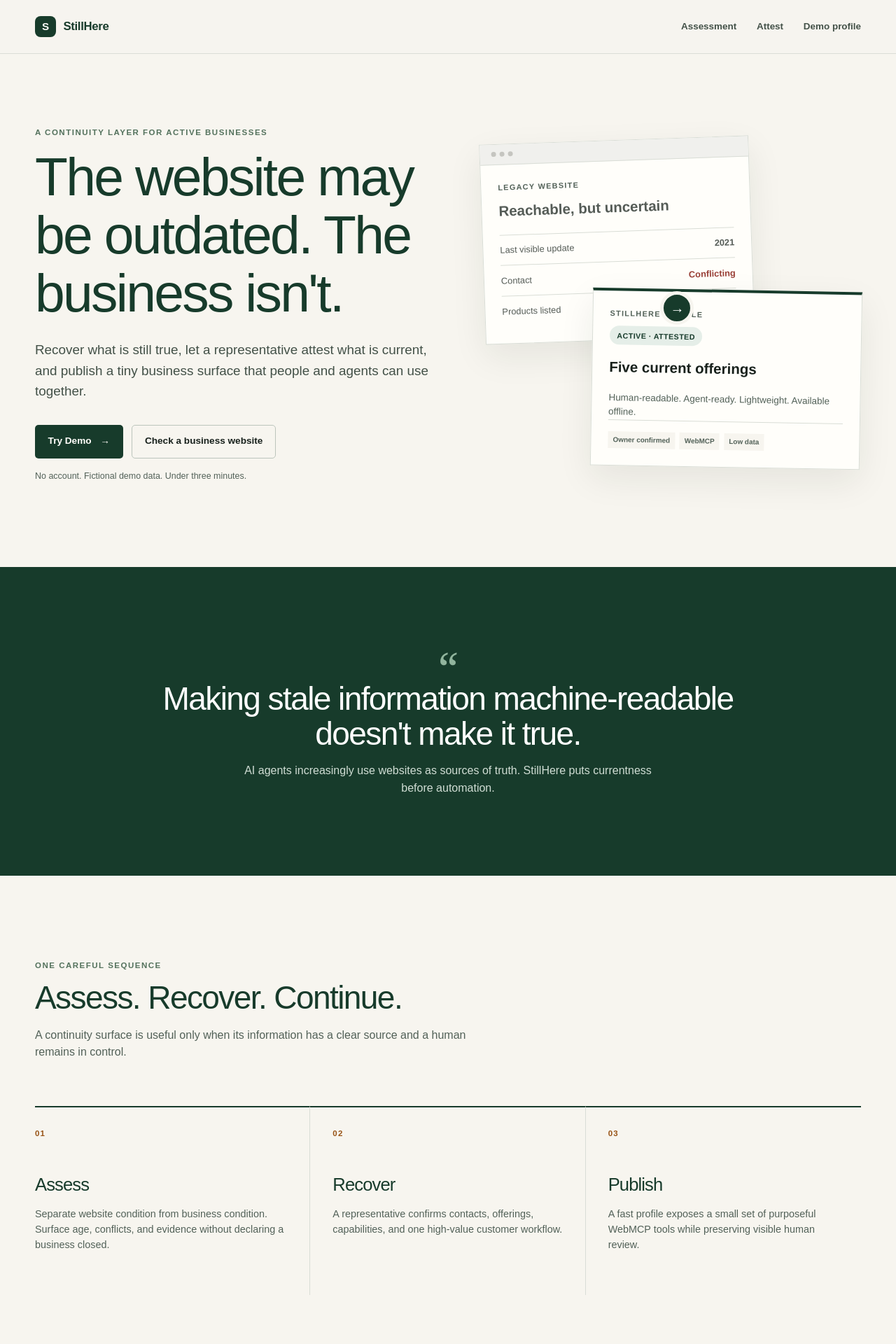
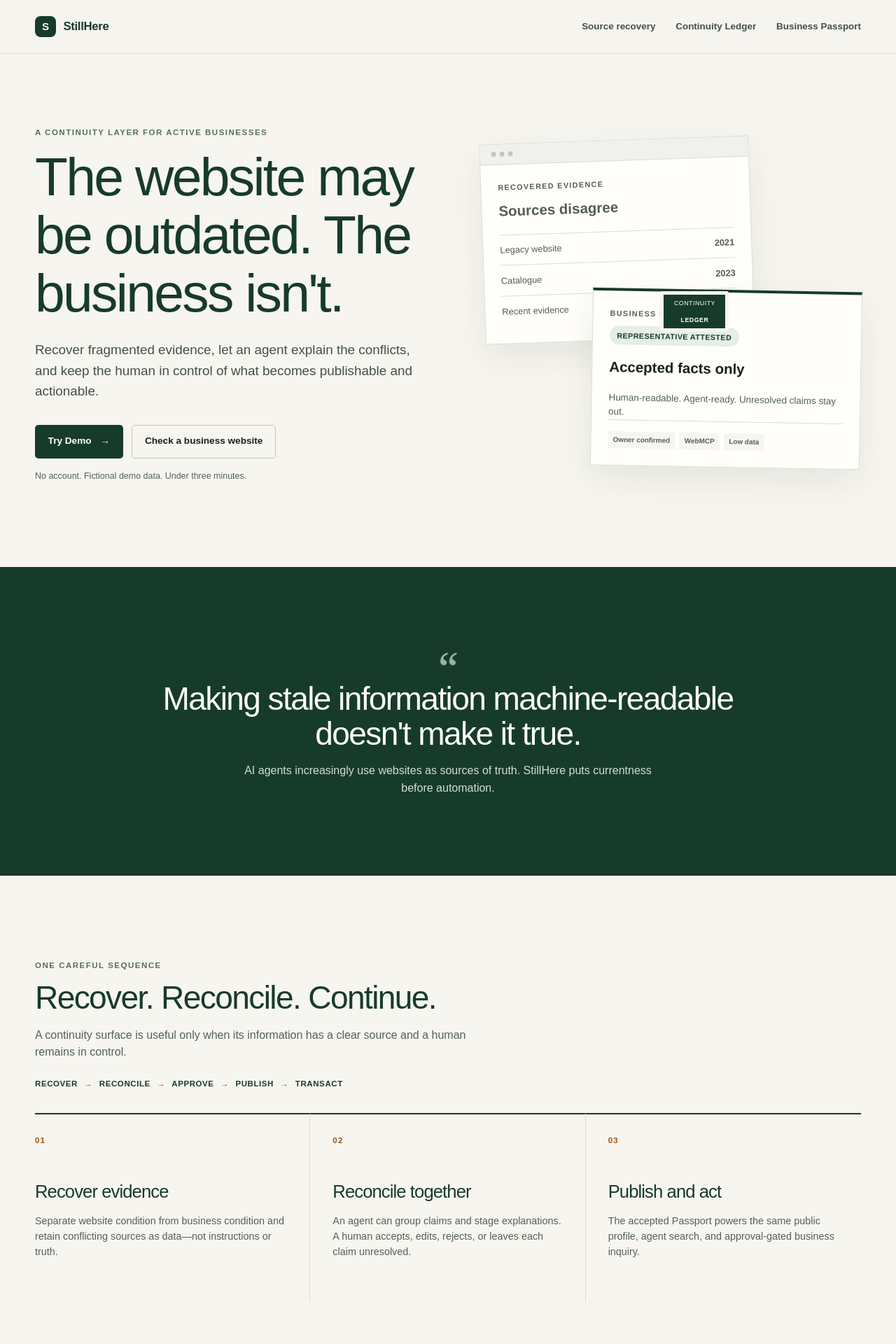
Before and after one commit to wagaba26/stillhere, a Next.js app: page / in a window 1280 px wide. Shown: the top 1920 px of the page at 70% size. Built offline with nearby package versions, Linux system fonts and the light colour scheme.

Commit message:
feat: present recovered evidence before reconciliation

```diff
--- a/src/app/assessment/assessment-experience.tsx
+++ b/src/app/assessment/assessment-experience.tsx
@@ -2,6 +2,13 @@
 
 import Link from "next/link";
 import { FormEvent, useRef, useState } from "react";
+import { SourceEvidenceCard } from "@/components/source-evidence-card";
+import { summarizeContinuityState } from "@/domain/continuity";
+import {
+  continuityClaims,
+  continuitySources,
+  initialContinuityState,
+} from "@/domain/continuity-demo";
 import type { WebsiteAssessment } from "@/domain/assessment";
 import { DEMO_LEGACY_URL } from "@/domain/demo-data";
 import { formatBytes } from "@/lib/format";
@@ -17,6 +24,7 @@
   const [error, setError] = useState("");
   const [loading, setLoading] = useState(false);
   const inputRef = useRef<HTMLInputElement>(null);
+  const recoveredSummary = summarizeContinuityState(initialContinuityState);
 
   async function runAssessment(event: FormEvent<HTMLFormElement>) {
     event.preventDefault();
@@ -154,16 +162,44 @@
             <p>{result.limitations.join(" ")}</p>
           </div>
 
+          {result.source === "SEEDED_DEMO" && (
+            <section className="recovered-evidence" aria-labelledby="recovered-evidence-heading">
+              <div className="recovered-evidence-heading">
+                <div>
+                  <p className="eyebrow">Recovered Evidence</p>
+                  <h3 id="recovered-evidence-heading">Four sources disagree about what is current.</h3>
+                </div>
+                <p>Recovered records are candidate evidence. A human still decides what becomes publishable.</p>
+              </div>
+              <dl className="recovered-summary">
+                <div><dt>Sources</dt><dd>{recoveredSummary.sources}</dd></div>
+                <div><dt>Extracted claims</dt><dd>{recoveredSummary.claims}</dd></div>
+                <div><dt>Conflicts</dt><dd>{recoveredSummary.conflicts}</dd></div>
+                <div><dt>Unknown claims</dt><dd>{continuityClaims.filter((claim) => claim.evidenceState === "UNKNOWN").length}</dd></div>
+                <div><dt>Human review</dt><dd>{recoveredSummary.unresolved}</dd></div>
+              </dl>
+              <div className="recovered-evidence-grid">
+                {continuitySources.map((source) => (
+                  <SourceEvidenceCard
+                    key={source.id}
+                    source={source}
+                    claims={continuityClaims.filter((claim) => claim.sourceId === source.id)}
+                  />
+                ))}
+              </div>
+            </section>
+          )}
+
           <div className="button-row result-actions">
             {result.source === "SEEDED_DEMO" ? (
               <>
-                <Link className="button button-primary" href="/recover">Recover &amp; attest current information <span aria-hidden="true">→</span></Link>
+                <Link className="button button-primary" href="/recover?demo=recovered">Review recovered evidence <span aria-hidden="true">→</span></Link>
                 <Link className="button button-secondary" href="/business/rwenzori-harvest">Skip to published demo profile</Link>
               </>
             ) : (
               <>
                 <button className="button button-primary" type="button" onClick={resetAssessment}>Assess another website</button>
-                <Link className="button button-secondary" href="/recover">Explore the fictional attestation demo</Link>
+                <Link className="button button-secondary" href="/recover?demo=recovered">Explore the fictional Continuity Ledger demo</Link>
               </>
             )}
           </div>
--- a/src/app/assessment/page.tsx
+++ b/src/app/assessment/page.tsx
@@ -4,7 +4,7 @@
 import { AssessmentExperience } from "./assessment-experience";
 
 export const metadata: Metadata = {
-  title: "Website assessment",
+  title: "Source recovery assessment",
   description:
     "Safely observe one public business webpage without confusing website condition with business condition.",
 };
--- a/src/app/globals.css
+++ b/src/app/globals.css
@@ -273,6 +273,32 @@
 .observation-note span, .observation-note p { color: var(--muted); font-size: .68rem; }
 .observation-note p { max-width: 900px; margin: 0; }
 .result-actions { padding: 2rem 2.2rem; }
+.recovered-evidence { border-top: 1px solid var(--line); padding: 2.2rem; background: #f7f6f1; }
+.recovered-evidence-heading { display: flex; align-items: end; justify-content: space-between; gap: 2rem; margin-bottom: 1.4rem; }
+.recovered-evidence-heading h3 { max-width: 650px; margin: .35rem 0 0; color: var(--forest); font-size: 1.55rem; }
+.recovered-evidence-heading > p { max-width: 430px; margin: 0; color: var(--muted); font-size: .78rem; }
+.recovered-summary { display: grid; grid-template-columns: repeat(5, 1fr); margin: 0 0 1.2rem; border: 1px solid var(--line); background: var(--white); }
+.recovered-summary div { padding: 1rem; }
+.recovered-summary div + div { border-left: 1px solid var(--line); }
+.recovered-summary dt { color: var(--muted); font-size: .65rem; font-weight: 800; text-transform: uppercase; }
+.recovered-summary dd { margin: .35rem 0 0; color: var(--forest); font-size: 1.25rem; font-weight: 900; }
+.recovered-evidence-grid { display: grid; grid-template-columns: repeat(2, minmax(0, 1fr)); gap: 1rem; }
+.source-evidence-card { min-width: 0; border: 1px solid var(--line); padding: 1.2rem; background: var(--white); }
+.source-evidence-card.compact { padding: 1rem; }
+.source-evidence-heading { display: flex; align-items: start; justify-content: space-between; gap: .8rem; }
+.source-evidence-heading h3 { margin: .25rem 0 0; color: var(--forest); font-size: 1rem; }
+.source-type { color: var(--ochre); font-size: .62rem; font-weight: 900; letter-spacing: .08em; text-transform: uppercase; }
+.source-observed, .source-description { margin: .7rem 0 0; color: var(--muted); font-size: .7rem; }
+.source-claim-list { margin: .9rem 0 0; padding: 0; list-style: none; }
+.source-claim-list li { display: grid; grid-template-columns: minmax(0, .8fr) minmax(0, 1.2fr); gap: .6rem; border-top: 1px solid var(--line); padding-block: .6rem; font-size: .7rem; }
+.source-claim-list li span { color: var(--muted); }
+.source-claim-list li strong { min-width: 0; overflow-wrap: anywhere; text-align: right; }
+.source-url { margin: .7rem 0 0; overflow-wrap: anywhere; font-size: .65rem; }
+.evidence-not-truth { display: block; margin-top: .8rem; color: var(--red); font-size: .62rem; font-weight: 800; }
+.process-sequence { margin: -2.5rem 0 2rem; color: var(--forest); font-size: .72rem; font-weight: 900; letter-spacing: .05em; text-transform: uppercase; }
+.process-sequence span { margin-inline: .35rem; color: var(--ochre); }
+.ledger-bridge { width: 98px; height: 58px; border-radius: 3px; font-size: .55rem; line-height: 1.15; letter-spacing: .06em; text-align: center; text-transform: uppercase; }
+.ledger-bridge strong, .ledger-bridge span { display: block; }
 
 /* Recovery */
 .recovery-intro { margin-bottom: 2.4rem; }
@@ -513,6 +539,9 @@
   .trust-grid > div:nth-child(-n+2) { border-bottom: 1px solid var(--line); }
   .result-grid { grid-template-columns: 1fr 1fr; }
   .result-grid div:nth-child(2n) { border-right: 0; }
+  .recovered-summary { grid-template-columns: repeat(3, 1fr); }
+  .recovered-summary div + div { border-left: 0; }
+  .recovered-summary div { border-bottom: 1px solid var(--line); }
 }
 
 @media (max-width: 720px) {
@@ -538,6 +567,10 @@
   .result-header, .workflow-recommendation { align-items: start; flex-direction: column; }
   .result-grid { grid-template-columns: 1fr; }
   .result-grid div { border-right: 0; }
+  .recovered-evidence { padding: 1.3rem; }
+  .recovered-evidence-heading { display: grid; }
+  .recovered-summary, .recovered-evidence-grid { grid-template-columns: 1fr; }
+  .recovered-summary div { border-bottom: 1px solid var(--line); }
   .result-actions { align-items: stretch; flex-direction: column; }
   .wizard-progress small { display: none; }
   .wizard-progress li::after { left: 28px; }
--- a/src/app/page.tsx
+++ b/src/app/page.tsx
@@ -12,9 +12,8 @@
             <p className="eyebrow">A continuity layer for active businesses</p>
             <h1>The website may be outdated. The business isn&apos;t.</h1>
             <p className="hero-lede">
-              Recover what is still true, let a representative attest what is
-              current, and publish a tiny business surface that people and agents
-              can use together.
+              Recover fragmented evidence, let an agent explain the conflicts,
+              and keep the human in control of what becomes publishable and actionable.
             </p>
             <div className="button-row">
               <Link className="button button-primary" href="/assessment">
@@ -26,23 +25,23 @@
             </div>
             <p className="microcopy">No account. Fictional demo data. Under three minutes.</p>
           </div>
-          <div className="continuity-visual" aria-label="Legacy website to attested continuity profile comparison">
+          <div className="continuity-visual" aria-label="Conflicting sources reconciled through a Continuity Ledger into a Business Passport">
             <article className="legacy-card">
               <div className="mock-browser-bar" aria-hidden="true"><i /><i /><i /></div>
-              <p className="card-kicker">Legacy website</p>
-              <strong>Reachable, but uncertain</strong>
+              <p className="card-kicker">Recovered evidence</p>
+              <strong>Sources disagree</strong>
               <dl>
-                <div><dt>Last visible update</dt><dd>2021</dd></div>
-                <div><dt>Contact</dt><dd className="status-warn">Conflicting</dd></div>
-                <div><dt>Products listed</dt><dd>12</dd></div>
+                <div><dt>Legacy website</dt><dd>2021</dd></div>
+                <div><dt>Catalogue</dt><dd>2023</dd></div>
+                <div><dt>Recent evidence</dt><dd className="status-warn">Needs review</dd></div>
               </dl>
             </article>
-            <div className="recovery-arrow" aria-hidden="true">→</div>
+            <div className="recovery-arrow ledger-bridge" aria-hidden="true"><span>Continuity</span><strong>Ledger</strong></div>
             <article className="continuity-card">
-              <p className="card-kicker">StillHere profile</p>
-              <span className="active-pill">Active · attested</span>
-              <strong>Five current offerings</strong>
-              <p>Human-readable. Agent-ready. Lightweight. Available offline.</p>
+              <p className="card-kicker">Business Passport</p>
+              <span className="active-pill">Representative attested</span>
+              <strong>Accepted facts only</strong>
+              <p>Human-readable. Agent-ready. Unresolved claims stay out.</p>
               <div className="signal-row" aria-label="Profile properties">
                 <span>Owner confirmed</span><span>WebMCP</span><span>Low data</span>
               </div>
@@ -64,13 +63,14 @@
         <section className="section shell" id="how-it-works">
           <div className="section-heading">
             <p className="eyebrow">One careful sequence</p>
-            <h2>Assess. Recover. Continue.</h2>
+            <h2>Recover. Reconcile. Continue.</h2>
             <p>A continuity surface is useful only when its information has a clear source and a human remains in control.</p>
           </div>
+          <p className="process-sequence" aria-label="Recover, Reconcile, Approve, Publish, Transact">Recover <span>→</span> Reconcile <span>→</span> Approve <span>→</span> Publish <span>→</span> Transact</p>
           <ol className="stage-grid">
-            <li><span className="stage-number">01</span><h3>Assess</h3><p>Separate website condition from business condition. Surface age, conflicts, and evidence without declaring a business closed.</p></li>
-            <li><span className="stage-number">02</span><h3>Recover</h3><p>A representative confirms contacts, offerings, capabilities, and one high-value customer workflow.</p></li>
-            <li><span className="stage-number">03</span><h3>Publish</h3><p>A fast profile exposes a small set of purposeful WebMCP tools while preserving visible human review.</p></li>
+            <li><span className="stage-number">01</span><h3>Recover evidence</h3><p>Separate website condition from business condition and retain conflicting sources as data—not instructions or truth.</p></li>
+            <li><span className="stage-number">02</span><h3>Reconcile together</h3><p>An agent can group claims and stage explanations. A human accepts, edits, rejects, or leaves each claim unresolved.</p></li>
+            <li><span className="stage-number">03</span><h3>Publish and act</h3><p>The accepted Passport powers the same public profile, agent search, and approval-gated business inquiry.</p></li>
           </ol>
         </section>
 
--- a/src/components/site-header.tsx
+++ b/src/components/site-header.tsx
@@ -11,9 +11,9 @@
           <span>StillHere</span>
         </Link>
         <nav aria-label="Primary navigation">
-          <Link href="/assessment">Assessment</Link>
-          <Link href="/recover">Attest</Link>
-          <Link href="/business/rwenzori-harvest">Demo profile</Link>
+          <Link href="/assessment">Source recovery</Link>
+          <Link href="/recover">Continuity Ledger</Link>
+          <Link href="/business/rwenzori-harvest">Business Passport</Link>
         </nav>
       </div>
     </header>
--- /dev/null
+++ b/src/components/source-evidence-card.tsx
@@ -0,0 +1,68 @@
+import { EvidenceBadge } from "@/components/evidence-badge";
+import { continuityFieldLabels } from "@/domain/continuity";
+import type { BusinessClaim, EvidenceSource, SourceType } from "@/domain/types";
+import { formatAttestedDate } from "@/lib/format";
+
+const sourceTypeLabels: Record<SourceType, string> = {
+  LEGACY_WEBSITE: "Legacy website",
+  CATALOGUE: "Catalogue",
+  PUBLIC_SOURCE: "Public source",
+  REPRESENTATIVE: "Representative",
+};
+
+function formatClaimValue(value: unknown) {
+  if (typeof value === "boolean") return value ? "Available" : "Not available";
+  if (typeof value === "number") return value.toLocaleString("en");
+  if (Array.isArray(value)) return value.map(String).join(", ");
+  if (typeof value === "string") {
+    return value
+      .toLocaleLowerCase()
+      .replaceAll("_", " ")
+      .replace(/^./, (character) => character.toLocaleUpperCase());
+  }
+  return "Structured claim";
+}
+
+export function SourceEvidenceCard({
+  source,
+  claims,
+  compact = false,
+}: {
+  source: EvidenceSource;
+  claims: BusinessClaim[];
+  compact?: boolean;
+}) {
+  return (
+    <article className={`source-evidence-card ${compact ? "compact" : ""}`}>
+      <div className="source-evidence-heading">
+        <div>
+          <span className="source-type">{sourceTypeLabels[source.type]}</span>
+          <h3>{source.title}</h3>
+        </div>
+        <EvidenceBadge state={source.evidenceState} />
+      </div>
+      <p className="source-observed">
+        Observed <time dateTime={source.observedAt}>{formatAttestedDate(source.observedAt)}</time>
+      </p>
+      {source.description && <p className="source-description">{source.description}</p>}
+      <ul className="source-claim-list">
+        {claims.map((claim) => (
+          <li key={claim.id}>
+            <span>{continuityFieldLabels[claim.field]}</span>
+            <strong>{formatClaimValue(claim.value)}</strong>
+          </li>
+        ))}
+      </ul>
+      {source.url && (
+        <p className="source-url">
+          {source.url.endsWith(".example") ? (
+            <code>{source.url}</code>
+          ) : (
+            <a href={source.url} target="_blank" rel="noreferrer">View source</a>
+          )}
+        </p>
+      )}
+      <small className="evidence-not-truth">Evidence record — not current truth until a human resolves it.</small>
+    </article>
+  );
+}
```
